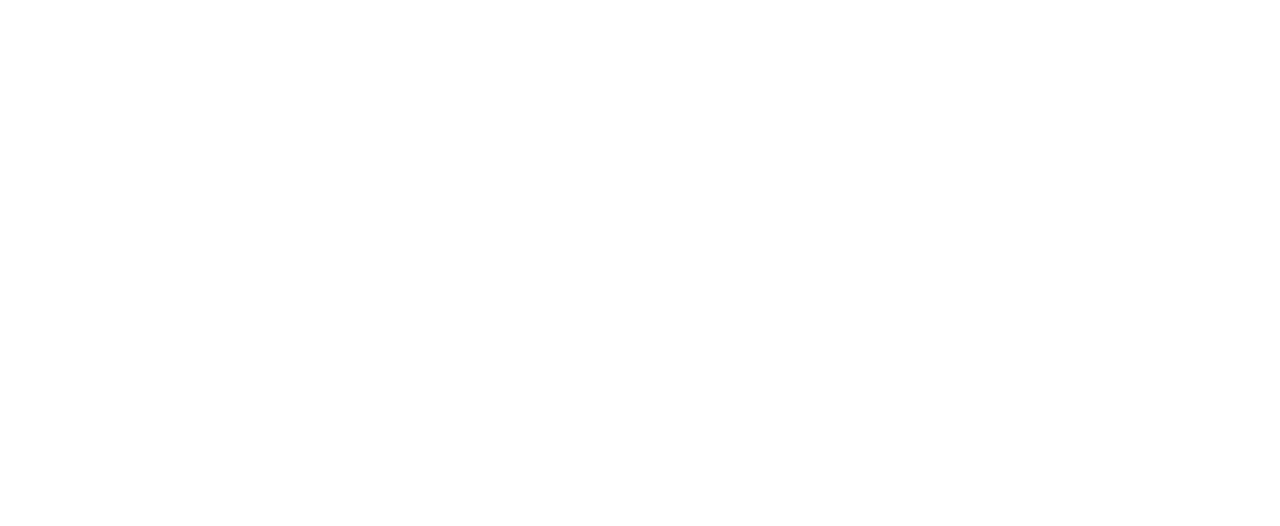
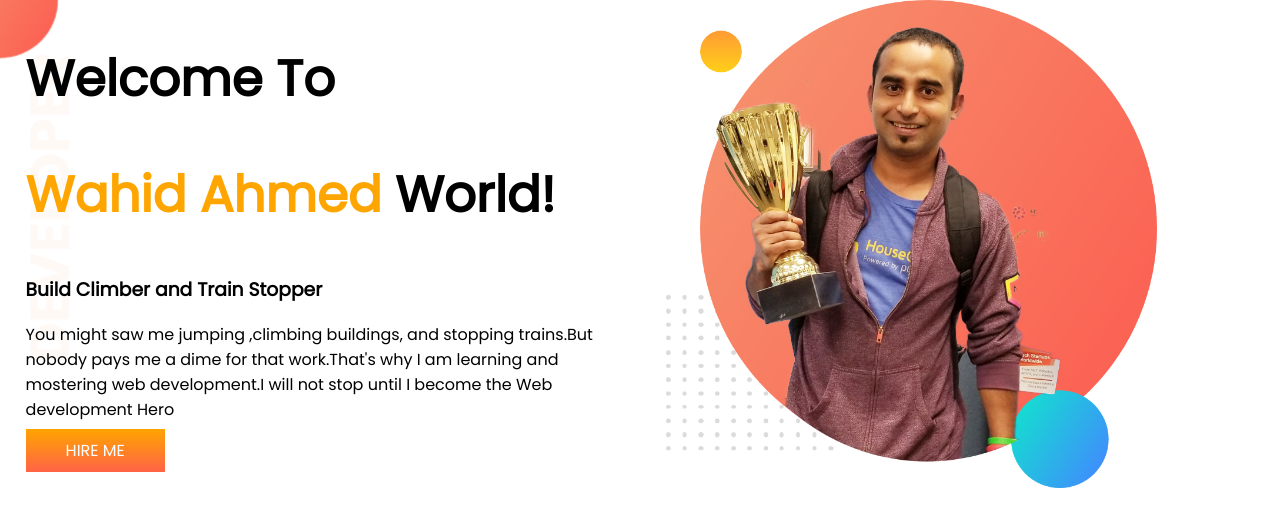
Before and after one commit to Wahid137/developer-portfolio, a plain HTML site: page index.html in a window 1280 px wide. Drawn offline with Linux system fonts and the light colour scheme.

Commit message:
top banner add

```diff
--- a/index.html
+++ b/index.html
@@ -4,10 +4,32 @@
     <meta charset="UTF-8">
     <meta http-equiv="X-UA-Compatible" content="IE=edge">
     <meta name="viewport" content="width=device-width, initial-scale=1.0">
+    <link rel="preconnect" href="https://fonts.googleapis.com">
+    <link rel="preconnect" href="https://fonts.gstatic.com" crossorigin>
+    <link href="https://fonts.googleapis.com/css2?family=Poppins&display=swap" rel="stylesheet">
     <link rel="stylesheet" href="style.css">
     <title>Wahid Ahmed Portfolio</title>
 </head>
 <body>
+    <section class="top-banner">
+        <div class="half-width">
+            <h1>Welcome To</h1>
+            <h1><span class="orange-color">Wahid Ahmed</span> World!</h1>
+            <h3>Build Climber and Train Stopper</h3>
+            <p>You might saw me jumping ,climbing buildings, and stopping trains.But nobody pays me a dime for that work.That's why I am learning and mostering web development.I will not stop until I become the Web development Hero</p>
+            <a class="link-button" target="_blank" href="#">HIRE ME</a>
+            </div>
+
+            <div class="half-width">
+                <img src="images/jhankar.png" alt="pic">
+
+            </div>
+
+    </section>
+
+
+
+
 
 </body>
 </html>
--- a/style.css
+++ b/style.css
@@ -0,0 +1,30 @@
+body{
+    font-family: 'Poppins', sans-serif;
+    margin: 0;
+}
+h1{
+    font-size: 50px;
+}
+.orange-color{
+    color: orange;
+}
+section{
+    display: flex;
+}
+.half-width{
+    width: 50%;
+    padding-left: 2%;
+}
+.half-width img{
+    width: 80%;
+}
+.link-button{
+    text-decoration: none;
+    background-image: linear-gradient(orange,tomato);
+    padding: 10px 40px;
+    color: white;
+}
+.top-banner{
+    background-image: url(images/top-banner.png);
+    background-repeat: no-repeat;
+}
```
Also changed, not shown: images/dream-bg.png (added), images/exp-bg.png (added), images/jhankar.png (added), images/jhankar2.png (added), images/my-bg.png (added), images/my-bg2.png (added), images/top-banner.png (added), 7 other files.
